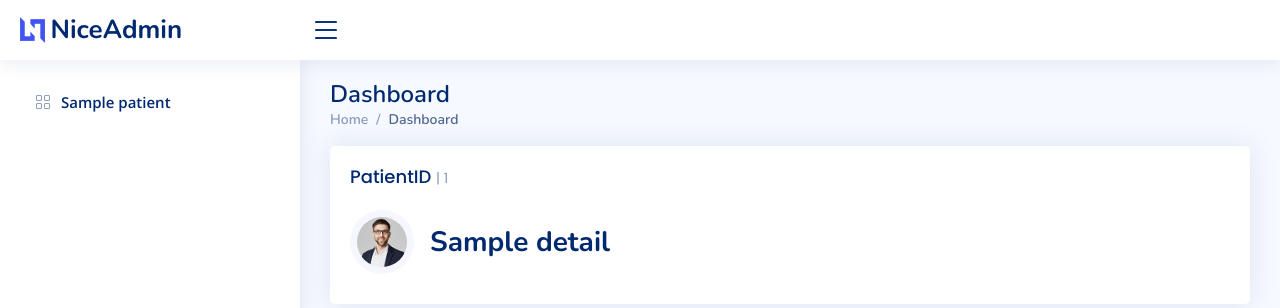
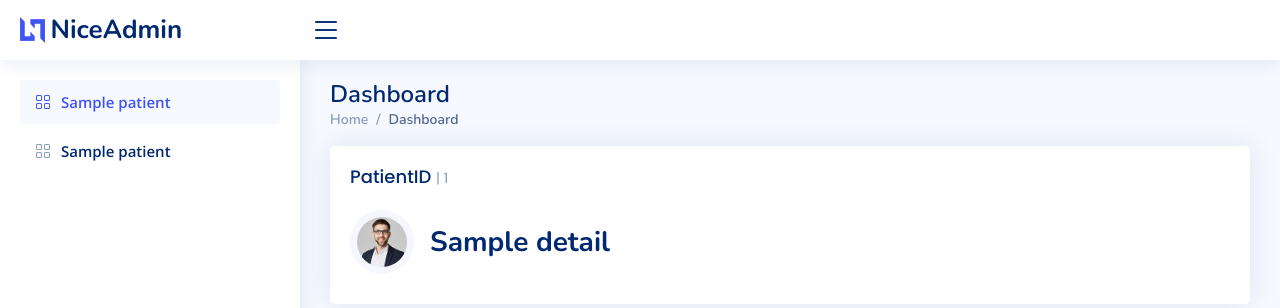
Before and after one commit to jiande-my/SEEL4213-01_22231_Group8, a Flask app: template templates/devices.html in a window 1280 px wide. Shown: the top 308 px of the page. Run offline with Flask 2, Linux system fonts and the light colour scheme; the template is opened without the code that fills it: most values are stand-ins (such as "Sample title", 1, 10 or a date in 2020); some libraries are stand-ins or nearby versions.

Commit message:
improve ui

```diff
--- a/database.py
+++ b/database.py
@@ -13,6 +13,21 @@ def get_patient_detail():
     cursor = conn.cursor()
 
     cursor.execute("SELECT * FROM patients")
+
+    rows = cursor.fetchall()
+    conn.commit()
+
+    for row in rows:
+        print(row)
+
+    cursor.close()
+
+    return rows
+
+def get_patient_detail_expect(id):
+    cursor = conn.cursor()
+
+    cursor.execute("SELECT * FROM patients WHERE id != %s", id)
 
     rows = cursor.fetchall()
     conn.commit()
--- a/main.py
+++ b/main.py
@@ -60,7 +60,7 @@ def dashboard():
 
 @app.route("/<id>")
 def devices(id):
-    patients = db.get_patient_detail()
+    patients = db.get_patient_detail_expect(id)
     detail = db.get_single_patient_detail(id)
     ecg, ecg_time = db.get_ecg_data(id)
     print(ecg_time)
--- a/templates/devices.html
+++ b/templates/devices.html
@@ -67,7 +67,12 @@
   <aside id="sidebar" class="sidebar">
 
     <ul class="sidebar-nav" id="sidebar-nav">
-
+      <li class="nav-item">
+        <a class="nav-link " href="/{{ patient[0] }}">
+          <i class="bi bi-grid"></i>
+          <span>{{ patient[0][1] }}</span>
+        </a>
+      </li><!-- End Dashboard Nav -->
       {% for patient in patients %}
         <li class="nav-item">
         <a class="nav-link collapsed " href="/{{ patient[0] }}">
```
